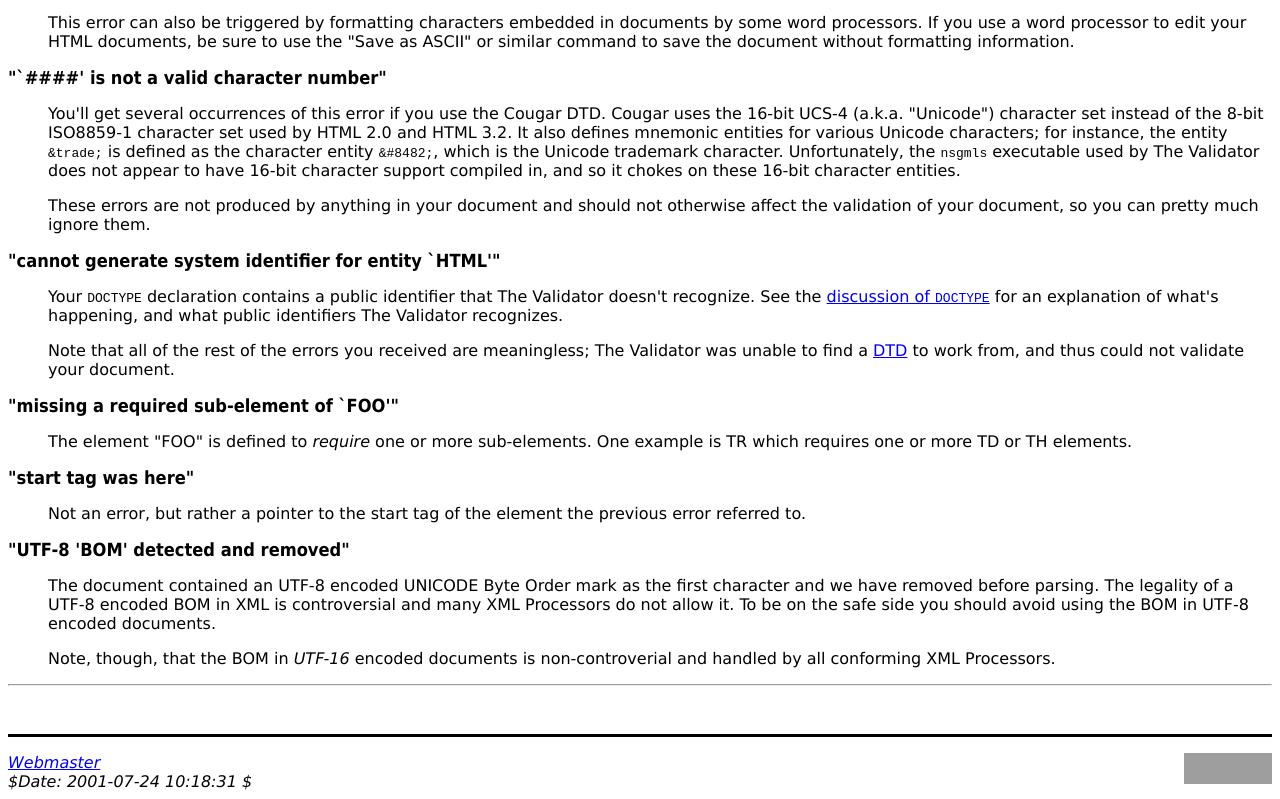
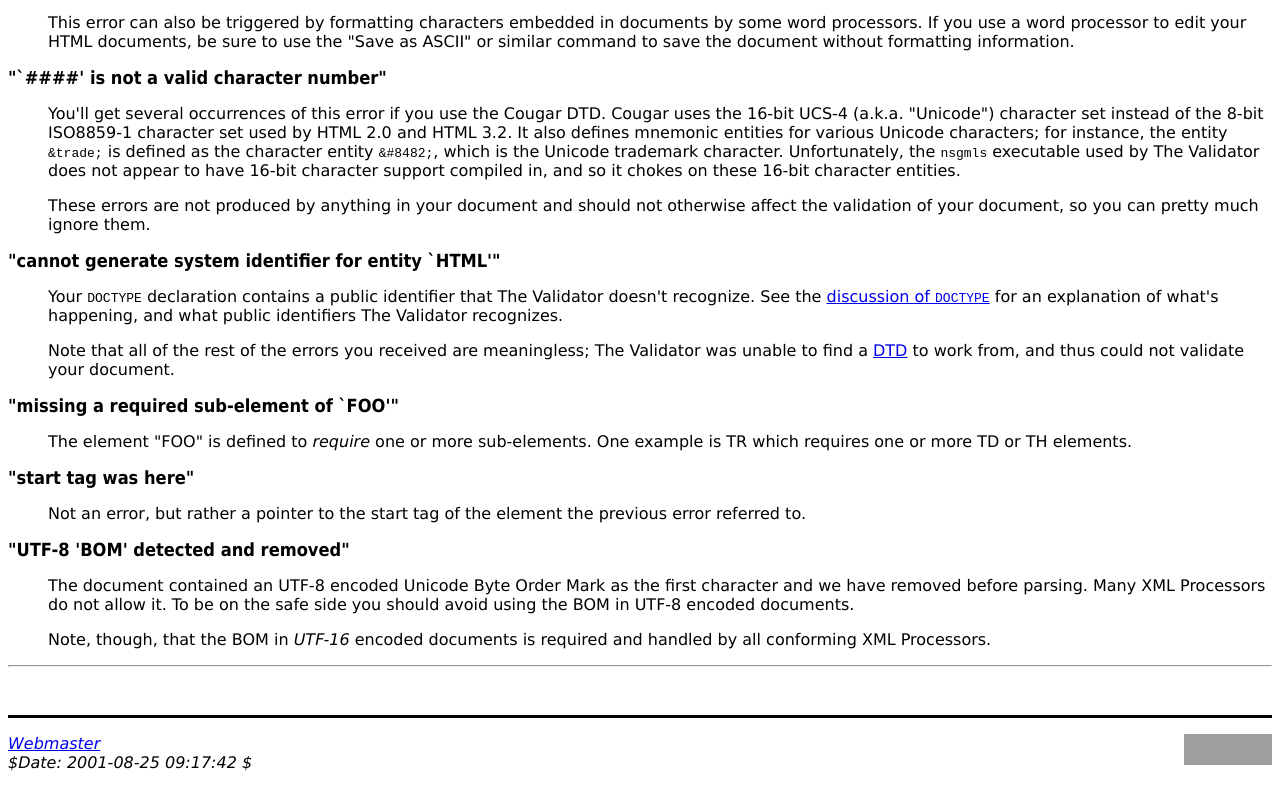
Before and after one commit to naltak/legacy-markup-validator, a plain HTML site: page htdocs/docs/errors.html in a window 1280 px wide. Shown: the part 4176-4975 px from the top of the page. Drawn offline with Linux system fonts and the light colour scheme; grey boxes are pictures that could not be loaded.

Commit message:
Tweaked bom explanation to be in line with recent XML Core WG decision.

```diff
--- a/htdocs/docs/errors.html
+++ b/htdocs/docs/errors.html
@@ -8,8 +8,8 @@
     <link rel="stylesheet" type="text/css" href="/base.css" />
     <meta name="keywords" content="HTML, Hypertext Markup Language, Validation, W3C HTML Validation Service" />
     <meta name="description" content="W3C's easy-to-use HTML validation service, based on an SGML parser." />
-    <meta name="revision" content="$Id: errors.html,v 1.8 2001-07-24 10:18:31 link Exp $" />
-    <meta name="modified" content="$Date: 2001-07-24 10:18:31 $" />
+    <meta name="revision" content="$Id: errors.html,v 1.9 2001-08-25 09:17:42 duerst Exp $" />
+    <meta name="modified" content="$Date: 2001-08-25 09:17:42 $" />
   </head>
 
   <body bgcolor="#FFFFFF" text="#000000" link="#0000ee" vlink="#551a8b">
@@ -562,15 +562,15 @@
       <dt><a id="utf8-bom" name="utf8-bom">"UTF-8 'BOM' detected and removed"</a></dt>
       <dd>
         <p>
-          The document contained an UTF-8 encoded UNICODE Byte Order mark as
-          the first character and we have removed before parsing. The legality
-          of a UTF-8 encoded BOM in XML is controversial and many XML Processors
+          The document contained an UTF-8 encoded Unicode Byte Order Mark as
+          the first character and we have removed before parsing.
+          Many XML Processors
           do not allow it. To be on the safe side you should avoid using the
           BOM in UTF-8 encoded documents.
         </p>
         <p>
           Note, though, that the BOM in <em>UTF-16</em> encoded documents
-          is non-controverial and handled by all conforming XML Processors.
+          is required and handled by all conforming XML Processors.
         </p>
       </dd>
     </dl>
@@ -581,7 +581,7 @@
 	 src="http://validator.w3.org/images/vxhtml10" height="31" width="88"
 	 align="right" border="0" alt="Valid XHTML 1.0!" /></a>
       <a href="/feedback.html">Webmaster</a><br />
-	 $Date: 2001-07-24 10:18:31 $
+	 $Date: 2001-08-25 09:17:42 $
     </address>
 
   </body>
```
